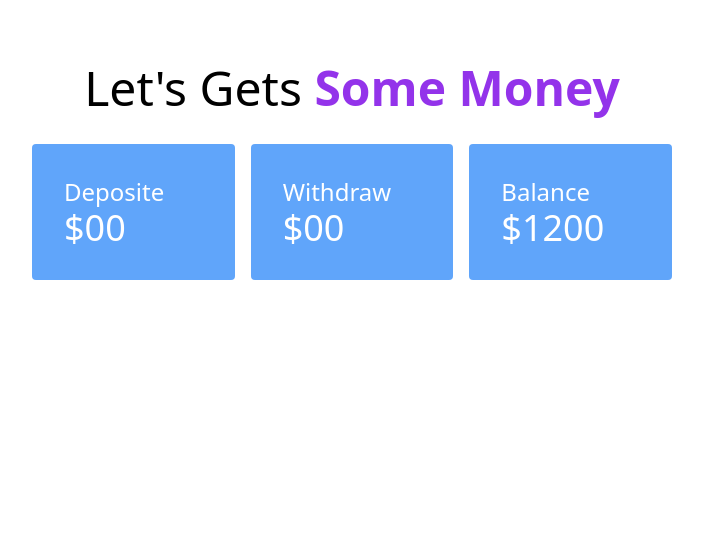
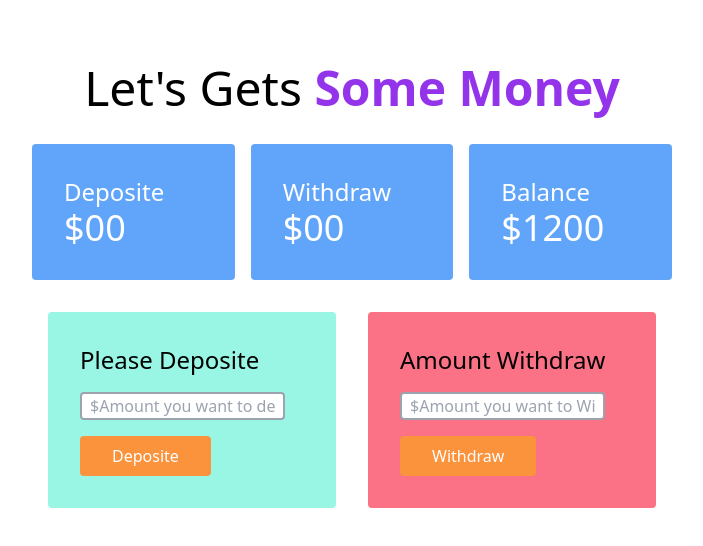
Before and after one commit to Emtiaz-Rahman/bank_web, a plain HTML site: page banking.html in a window 1280 px wide. Shown: the whole page, without its empty margins (288-991 px from the left). Drawn offline with nearby package versions, Linux system fonts and the light colour scheme.

Commit message:
button complete

```diff
--- a/banking.html
+++ b/banking.html
@@ -15,9 +15,9 @@
             <span class="font-bold text-purple-600">Some Money</span>
         </h1>
     </header>
-    <main>
+    <main class="w-2/4 mx-auto">
         <section class="mt-8">
-            <div class="grid grid-cols-3 gap-4 w-2/4 mx-auto text-white">
+            <div class="grid grid-cols-3 gap-4  text-white">
                 <div class="bg-blue-400 p-8 rounded">
                     <h3 class="text-2xl">Deposite</h3>
                     <h4 class="text-4xl">$00</h4>
@@ -33,6 +33,35 @@
 
             </div>
         </section>
+        <section class="mt-8">
+            <div class="grid grid-cols-2">
+                <div class="bg-teal-200 rounded p-8 mx-4">
+                    <h4 class="text-2xl mb-4">Please Deposite</h4>
+
+                    <div>
+                        <input id="deposite_amount" class="border-2 border-gray-400 rounded mb-4 px-2 block w-11/12"
+                            type="text" placeholder="$Amount you want to deposite">
+
+                        <button id="submit_button" class="bg-orange-400 px-8 py-2 rounded text-white">Deposite</button>
+                    </div>
+
+
+                </div>
+                <div class="bg-rose-400 rounded p-8 mx-4">
+                    <h4 class="text-2xl mb-4">Amount Withdraw</h4>
+
+                    <div>
+                        <input id="withdraw_amount" class="border-2 border-gray-400 rounded mb-4 px-2 block w-11/12"
+                            type="text" placeholder="$Amount you want to Withdraw">
+
+                        <button id="submit_button" class="bg-orange-400 px-8 py-2 rounded text-white">Withdraw</button>
+                    </div>
+
+
+                </div>
+
+            </div>
+        </section>
     </main>
 </body>
 
```
